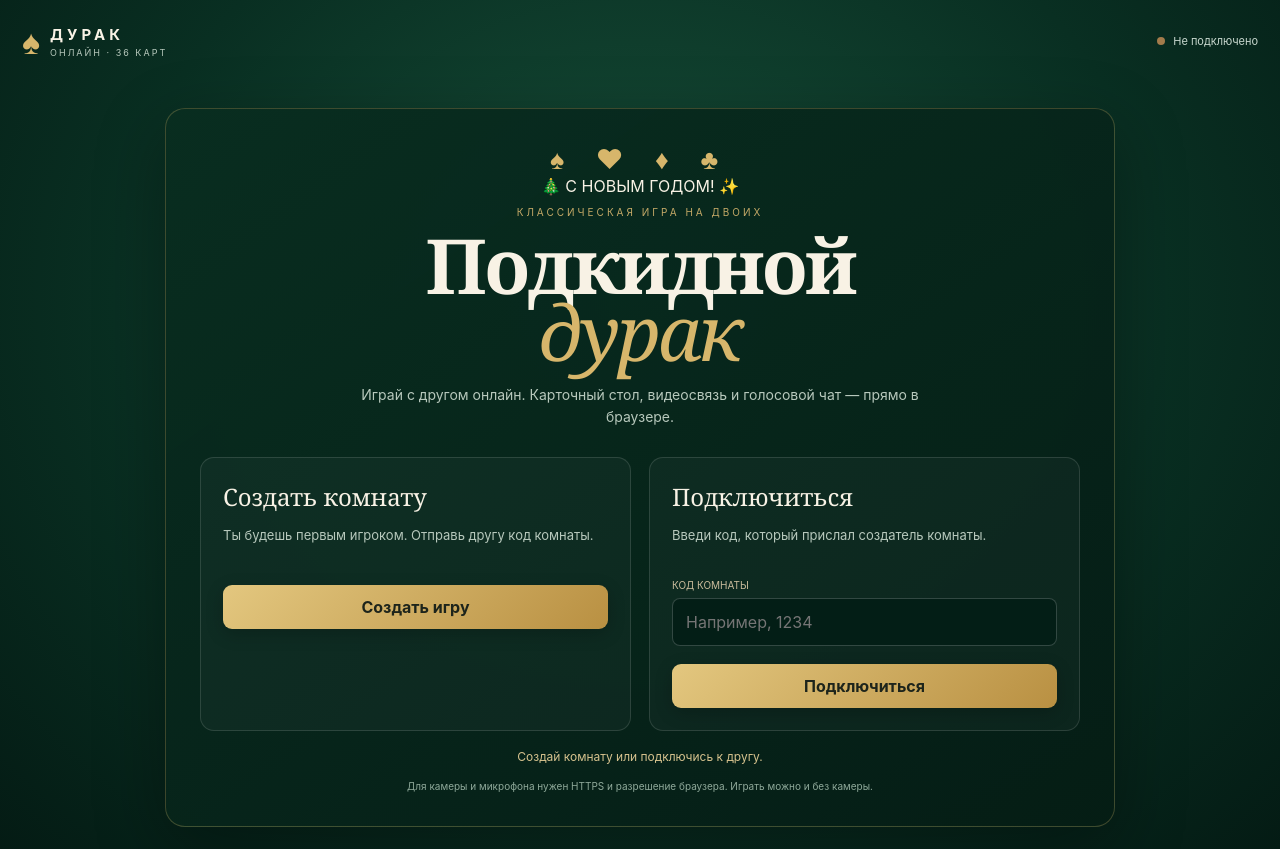
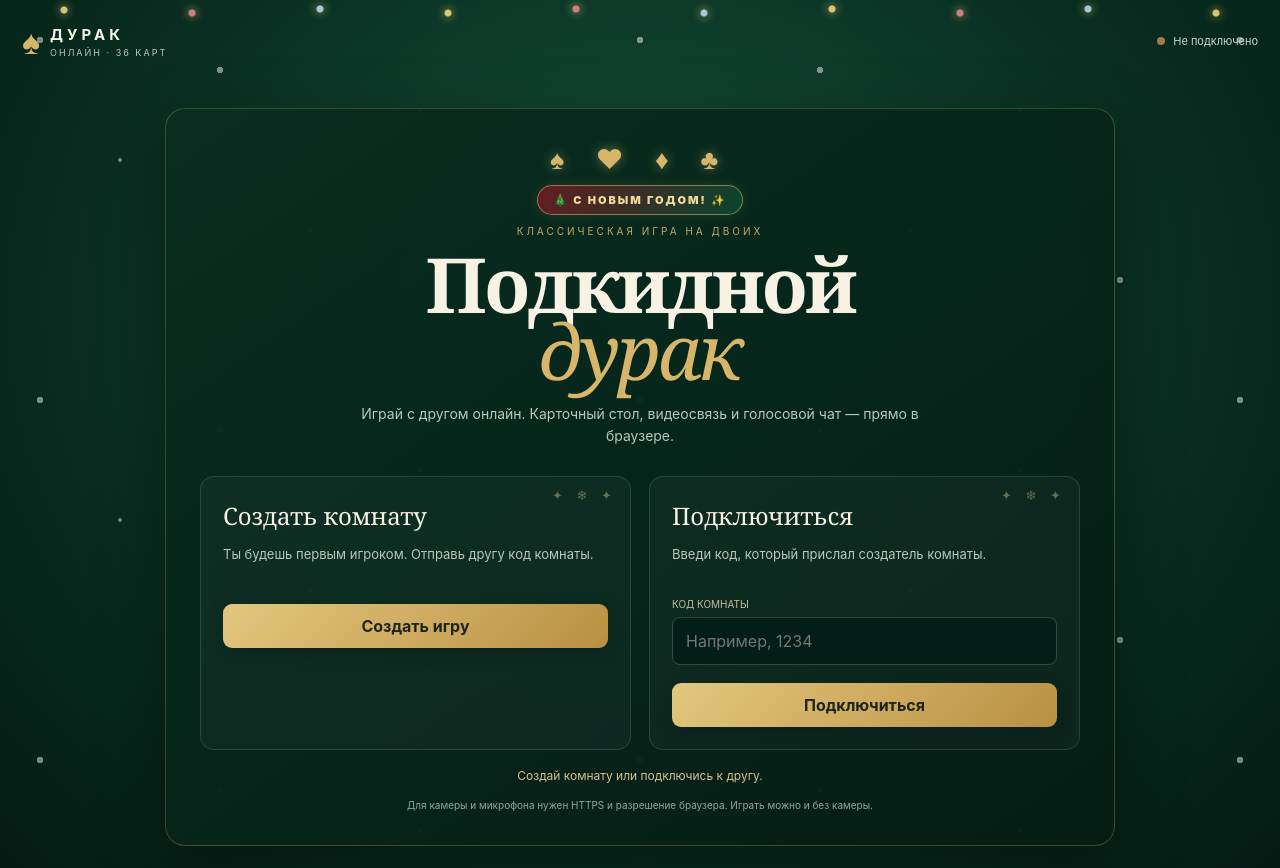
Before and after one commit to potaaa89/durak-online, a plain HTML site: page index.html in a window 1280 px wide. Drawn offline with Linux system fonts and the light colour scheme.

Commit message:
Add animated New Year snow and festive lights

```diff
--- a/style.css
+++ b/style.css
@@ -969,3 +969,58 @@ body.remote-video-overlay-open .kitten-walk{z-index:2147483647!important;}
 @keyframes tree-sway{from{rotate:-7deg}to{rotate:7deg}}
 @keyframes star-twinkle{from{scale:.85;rotate:-12deg}to{scale:1.15;rotate:12deg}}
 @media(max-width:760px){.kitten-walk{width:78px!important;height:86px!important}}
+
+
+/* New Year atmosphere: gentle snowfall, warm lights and festive details */
+body{position:relative;isolation:isolate}
+body:before{
+  content:"";position:fixed;inset:-120px 0 0;z-index:0;pointer-events:none;
+  background-image:
+    radial-gradient(3px 3px at 40px 60px,#fff 98%,transparent),
+    radial-gradient(2px 2px at 120px 180px,#eaf7ff 98%,transparent),
+    radial-gradient(3px 3px at 220px 90px,#fff 98%,transparent),
+    radial-gradient(2px 2px at 310px 250px,#fff 98%,transparent),
+    radial-gradient(2px 2px at 420px 130px,#d9f1ff 98%,transparent),
+    radial-gradient(3px 3px at 520px 300px,#fff 98%,transparent);
+  background-size:600px 360px;
+  opacity:.48;animation:holiday-snowfall 18s linear infinite;
+}
+body:after{
+  content:"";position:fixed;left:0;right:0;top:0;height:24px;z-index:30;pointer-events:none;
+  background:
+    radial-gradient(circle at 5% 10px,#ffdf83 0 3px,transparent 4px),
+    radial-gradient(circle at 15% 13px,#f58b91 0 3px,transparent 4px),
+    radial-gradient(circle at 25% 9px,#b9e8ff 0 3px,transparent 4px),
+    radial-gradient(circle at 35% 13px,#ffdf83 0 3px,transparent 4px),
+    radial-gradient(circle at 45% 9px,#f58b91 0 3px,transparent 4px),
+    radial-gradient(circle at 55% 13px,#b9e8ff 0 3px,transparent 4px),
+    radial-gradient(circle at 65% 9px,#ffdf83 0 3px,transparent 4px),
+    radial-gradient(circle at 75% 13px,#f58b91 0 3px,transparent 4px),
+    radial-gradient(circle at 85% 9px,#b9e8ff 0 3px,transparent 4px),
+    radial-gradient(circle at 95% 13px,#ffdf83 0 3px,transparent 4px);
+  filter:drop-shadow(0 0 5px #f8d77b);opacity:.85;
+}
+.app{position:relative;z-index:1}
+.holiday-greeting{
+  display:inline-block;margin:9px auto 0;padding:7px 15px;border-radius:30px;
+  color:#ffe6a3;font-size:11px;font-weight:900;letter-spacing:2px;
+  border:1px solid #e6c87888;
+  background:linear-gradient(120deg,#9c1727aa,#0a593aaa);
+  box-shadow:0 0 18px #e6c87822,inset 0 0 12px #fff1;
+  animation:holiday-glow 2.8s ease-in-out infinite alternate;
+}
+.hero-suits{ text-shadow:0 0 12px #f5d88a66 }
+.lobby-card{position:relative;overflow:hidden}
+.lobby-card:after{
+  content:"✦  ❄  ✦";position:absolute;right:13px;top:10px;
+  color:#e7d59a66;font-size:13px;letter-spacing:5px;pointer-events:none
+}
+.table{box-shadow:inset 0 0 0 2px #b08b51,inset 0 0 70px #001b12,0 16px 30px #0005,0 0 24px #d8bb7040}
+.table:before{border-color:#e8d18b77}
+@keyframes holiday-snowfall{from{transform:translateY(0)}to{transform:translateY(360px)}}
+@keyframes holiday-glow{from{filter:brightness(.92);box-shadow:0 0 10px #e6c87818}to{filter:brightness(1.18);box-shadow:0 0 22px #e6c87855}}
+@media(prefers-reduced-motion:reduce){body:before,.holiday-greeting{animation:none!important}}
+@media(max-width:760px){
+ body:after{height:18px;opacity:.65}
+ .holiday-greeting{font-size:9px;letter-spacing:1px;margin-top:7px}
+}
```
